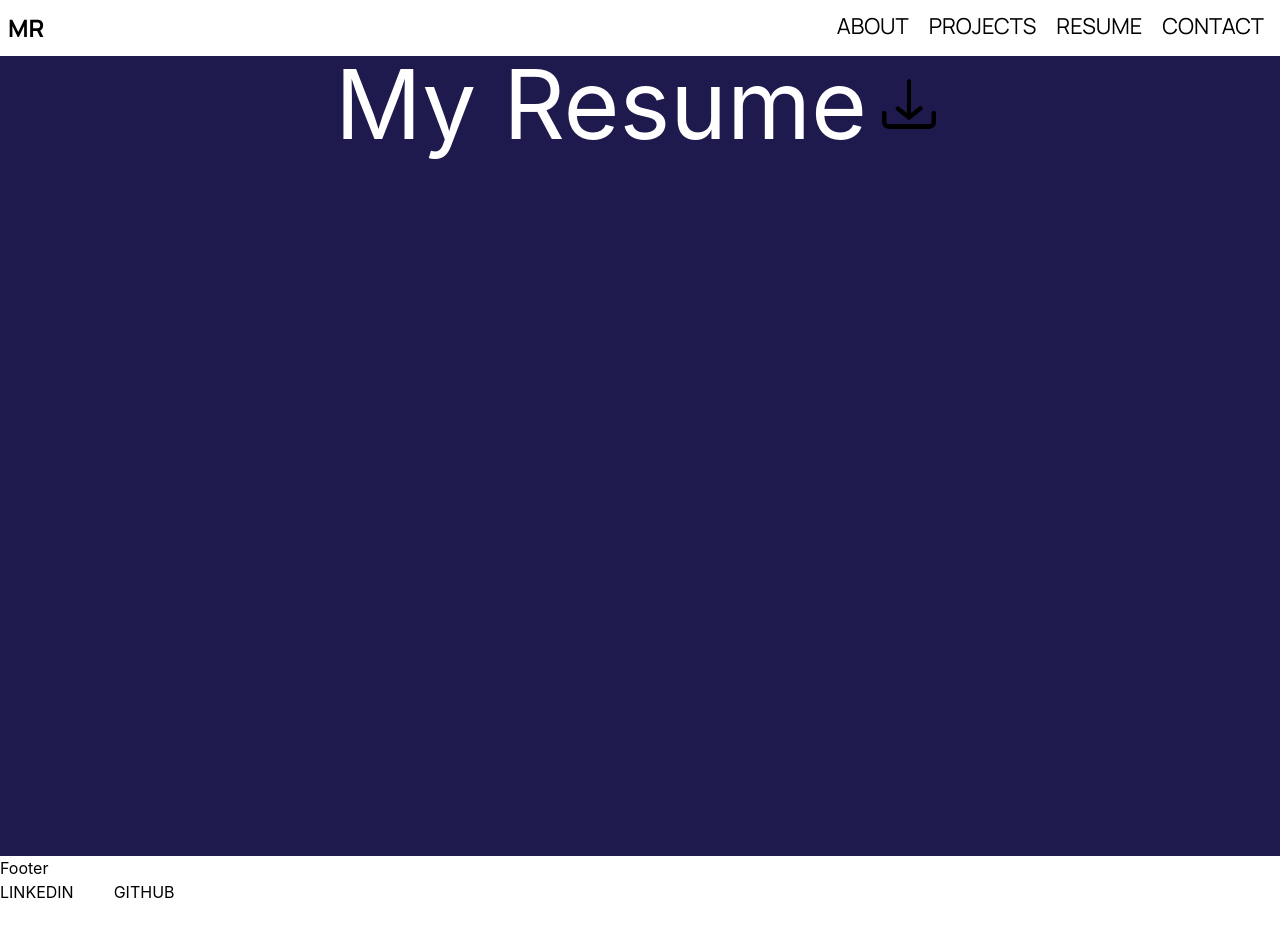
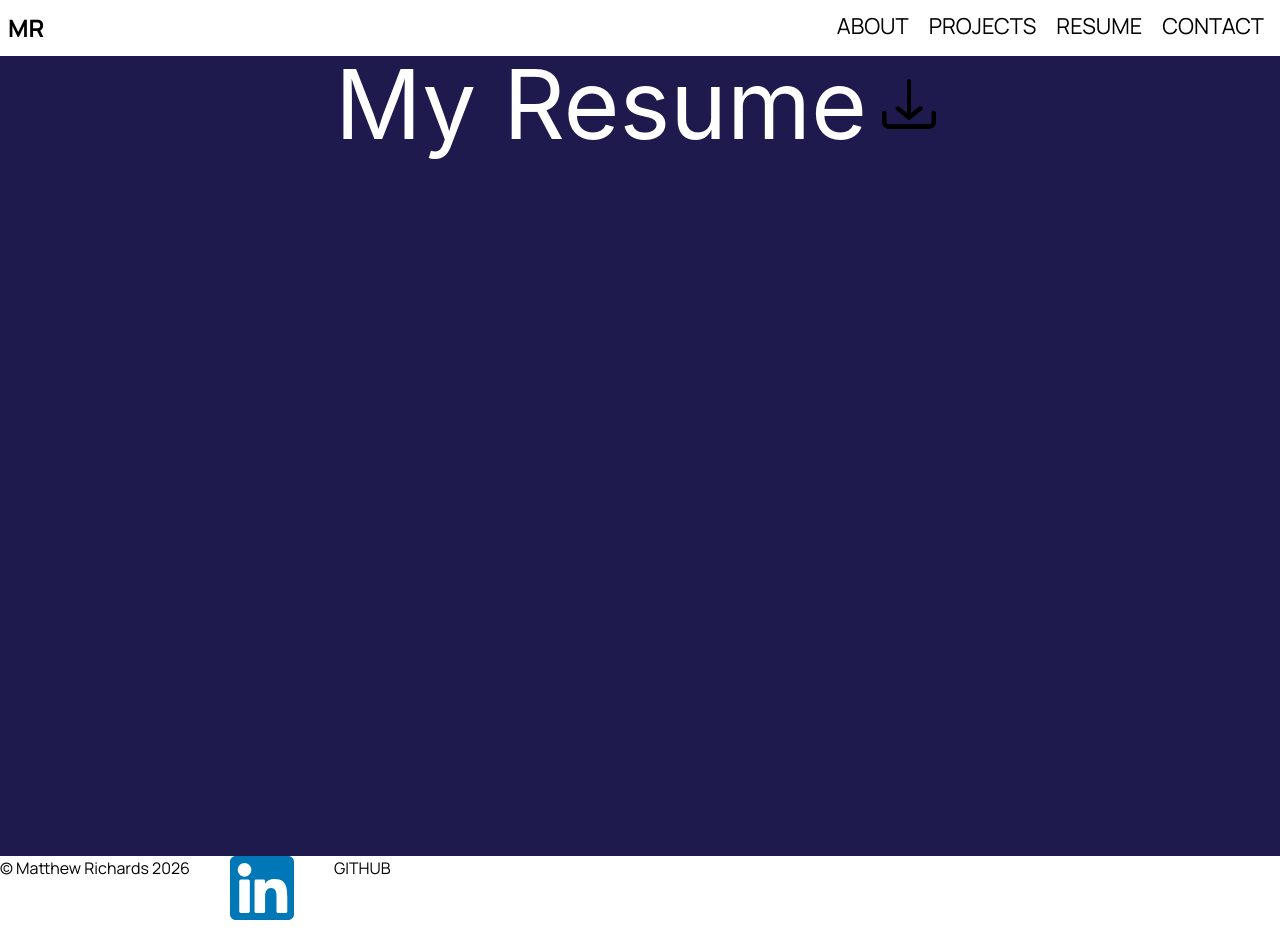
Before and after one commit to matthewrichards234/Personal_Website, a React (Vite) app: page /resume in a window 1280 px wide. Before the commit the page ends 904 px from the top, so only its background shows below. Built offline with nearby package versions, Linux system fonts and the light colour scheme.

Commit message:
upload linkedin svg and add to footer.

```diff
--- a/src/components/Footer.tsx
+++ b/src/components/Footer.tsx
@@ -1,13 +1,21 @@
 const Footer = () => {
   return (
-    <div>
-      <p>Footer</p>
+    <div
+      className="h-20
+                  font-manrope
+                  font-normal"
+    >
       <div className="flex flex-row gap-10">
+        <p>&copy; Matthew Richards 2026</p>
         <a
           href="https://www.linkedin.com/in/matthew-richards234/"
           target="_blank"
         >
-          LINKEDIN
+          <img
+            src="src/assets/linkedin-svgrepo-com (1).svg"
+            alt="linkedin-icon"
+            className="h-16 w-16"
+          />
         </a>
         <a href="https://github.com/matthewrichards234" target="_blank">
           GITHUB
--- a/src/components/Navbar.tsx
+++ b/src/components/Navbar.tsx
@@ -10,7 +10,8 @@ const Navbar = () => {
                   h-14
                   sticky
                   top-0
-                  bg-white"
+                  bg-white
+                  z-100"
     >
       <nav
         className="flex
```
Also changed, not shown: src/assets/linkedin-svgrepo-com (1).svg (added).
